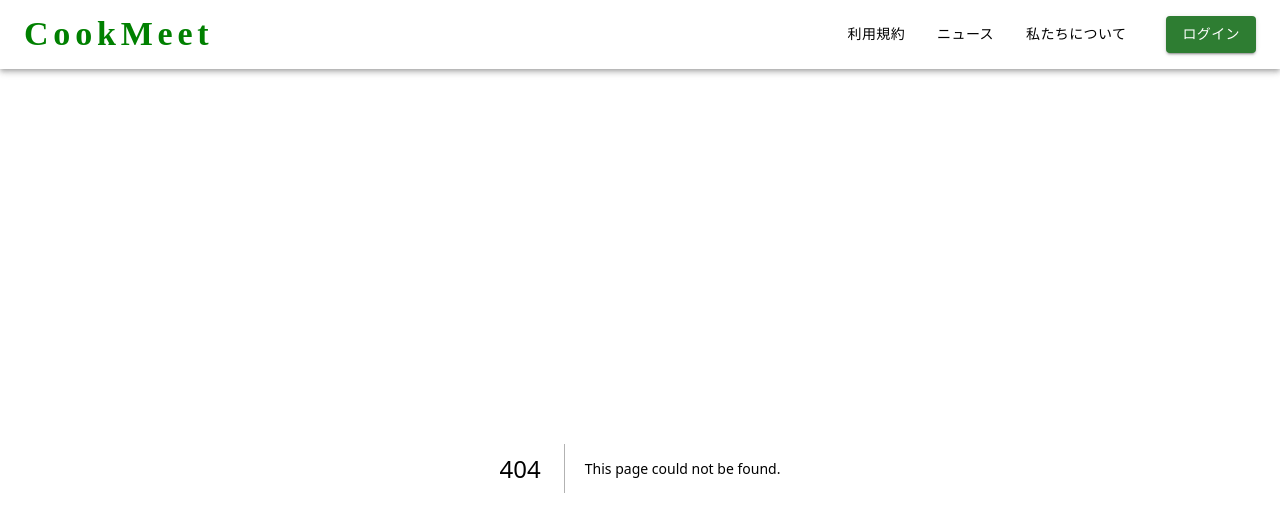
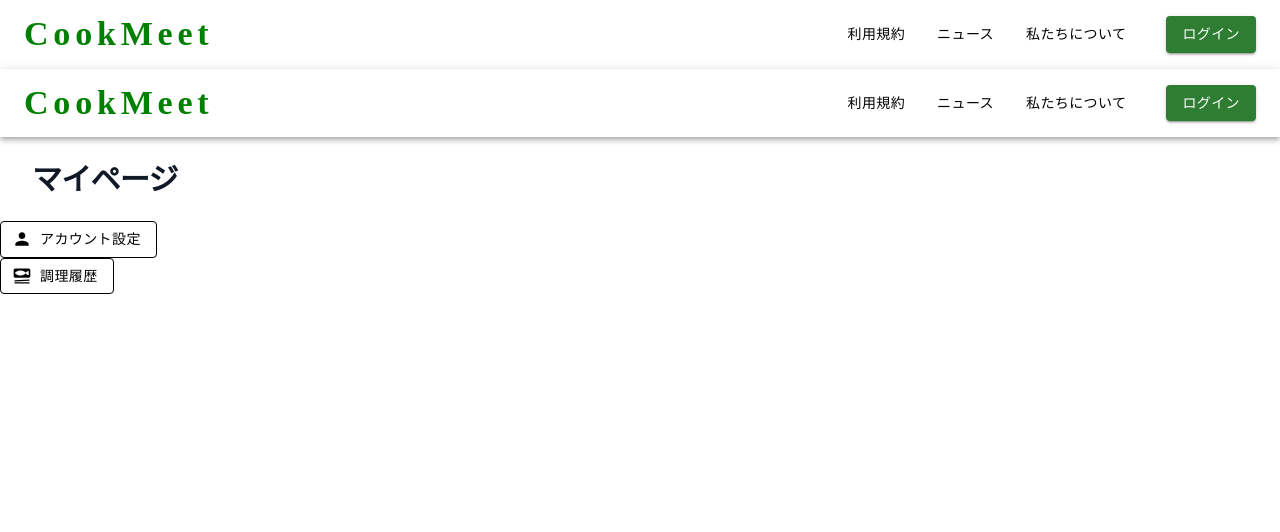
Before and after one commit to hato72/CookMeet, a Next.js app: page /mypage in a window 1280 px wide. Before the commit this address had no page. Shown: the top 532 px of the page. Built offline with nearby package versions, Linux system fonts and the light colour scheme.

Commit message:
mypageや調理履歴のpage.tsx作った

```diff
--- /dev/null
+++ b/src/app/cook/result/page.tsx
@@ -0,0 +1,16 @@
+import SettingsAccountBar from "@/components/ui/buttun/SettingsAccountBar";
+import Layout from "@/app/layout";
+import WhiteQuadButton from "@/components/ui/buttun/WhiteQuadButtun";
+import SettingsHistoryBar from "@/components/ui/buttun/SettingsHistoryBar";
+import RecipeCard from "@/components/base/meal/meal";
+
+export default function MyPage() {
+    return (
+        <Layout>
+            <div className="mx-auto max-w-7xl px-4 py-6 sm:px-6 lg:px-8">
+                <h1 className="text-3xl font-bold tracking-tight text-gray-900">生成結果</h1>
+            </div>
+
+        </Layout>
+    );
+}
--- /dev/null
+++ b/src/app/mypage/history/page.tsx
@@ -0,0 +1,30 @@
+import SettingsAccountBar from "@/components/ui/buttun/SettingsAccountBar";
+import Layout from "@/app/layout";
+import WhiteQuadButton from "@/components/ui/buttun/WhiteQuadButtun";
+import SettingsHistoryBar from "@/components/ui/buttun/SettingsHistoryBar";
+import RecipeCard from "@/components/base/meal/meal";
+
+export default function MyPage() {
+    return (
+        <Layout>
+            <div className="mx-auto max-w-7xl px-4 py-6 sm:px-6 lg:px-8">
+                <h1 className="text-3xl font-bold tracking-tight text-gray-900">調理履歴</h1>
+            </div>
+            <RecipeCard
+                img="https://images.unsplash.com/photo-1536304929831-ee1ca9d44906?ixlib=rb-1.2.1&q=80&fm=jpg&crop=entropy&cs=tinysrgb&w=400&fit=max&ixid=eyJhcHBfaWQiOjE0NTg5fQ"
+                title="The Everyday Salad"
+                description="Take your boring salads up a knotch. This recipe is perfect for lunch
+          and only contains 5 ingredients!"
+                width="300px"
+                height="450px" />
+        </Layout>
+    );
+}
+
+{/* <RecipeCard
+        img="https://images.unsplash.com/photo-1536304929831-ee1ca9d44906?ixlib=rb-1.2.1&q=80&fm=jpg&crop=entropy&cs=tinysrgb&w=400&fit=max&ixid=eyJhcHBfaWQiOjE0NTg5fQ"
+        title="The Everyday Salad"
+        description="Take your boring salads up a knotch. This recipe is perfect for lunch
+          and only contains 5 ingredients!"
+        width="300px"
+        height="450px" /> */}
--- /dev/null
+++ b/src/app/mypage/page.tsx
@@ -0,0 +1,25 @@
+import SettingsAccountBar from "@/components/ui/buttun/SettingsAccountBar";
+import Layout from "../layout";
+import WhiteQuadButton from "@/components/ui/buttun/WhiteQuadButtun";
+import SettingsHistoryBar from "@/components/ui/buttun/SettingsHistoryBar";
+import Footer from "@/components/base/Footer/footer";
+
+export default function MyPage() {
+    return (
+        <Layout>
+            <div className="mx-auto max-w-7xl px-4 py-6 sm:px-6 lg:px-8">
+                <h1 className="text-3xl font-bold tracking-tight text-gray-900">マイページ</h1>
+            </div>
+            <SettingsAccountBar />
+            <SettingsHistoryBar />
+        </Layout>
+    );
+}
+
+{/* <RecipeCard
+        img="https://images.unsplash.com/photo-1536304929831-ee1ca9d44906?ixlib=rb-1.2.1&q=80&fm=jpg&crop=entropy&cs=tinysrgb&w=400&fit=max&ixid=eyJhcHBfaWQiOjE0NTg5fQ"
+        title="The Everyday Salad"
+        description="Take your boring salads up a knotch. This recipe is perfect for lunch
+          and only contains 5 ingredients!"
+        width="300px"
+        height="450px" /> */}
```
Also changed, not shown: src/components/base/question/QuestionCard.tsx (added), src/components/ui/buttun/WhiteQuadButtun.tsx (renamed from src/components/ui/buttun/WhiteQuadButtun copy.tsx).
